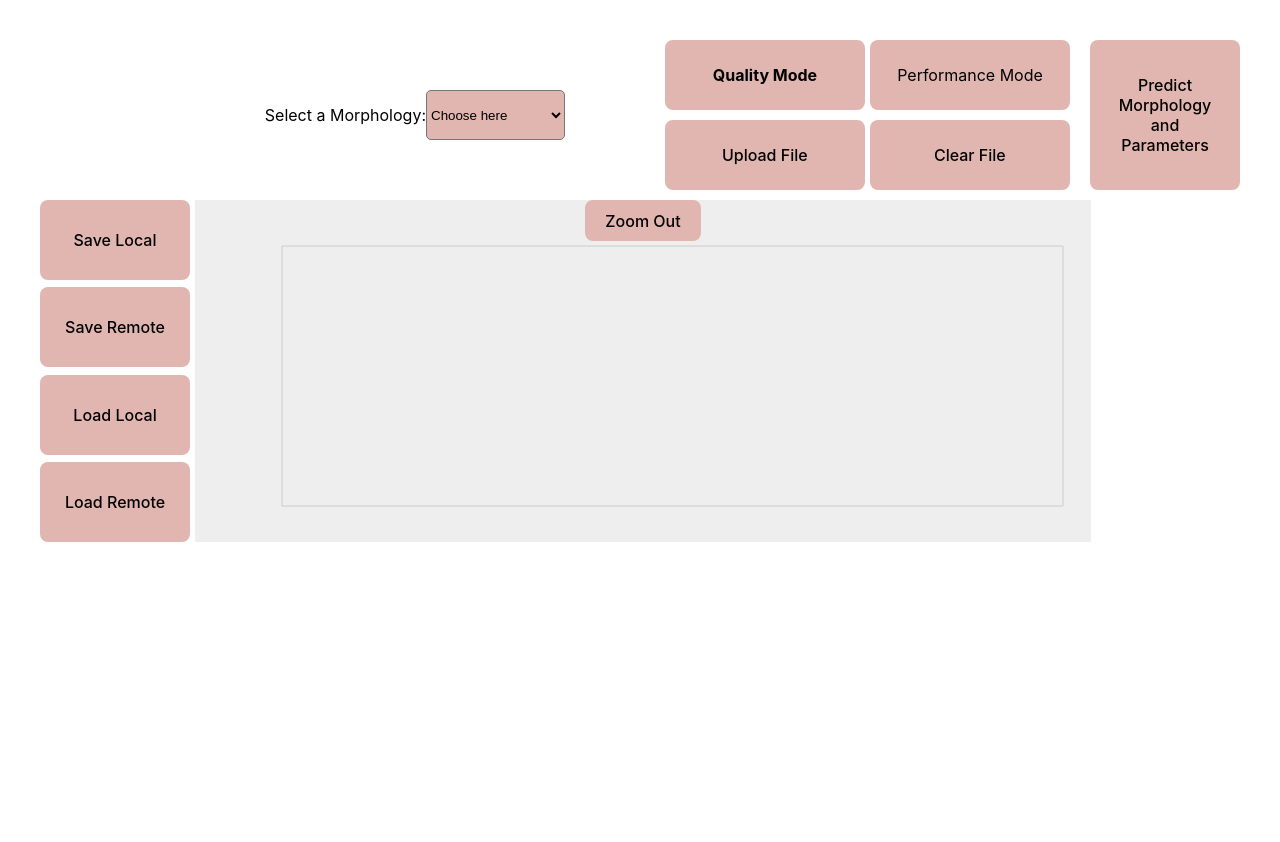
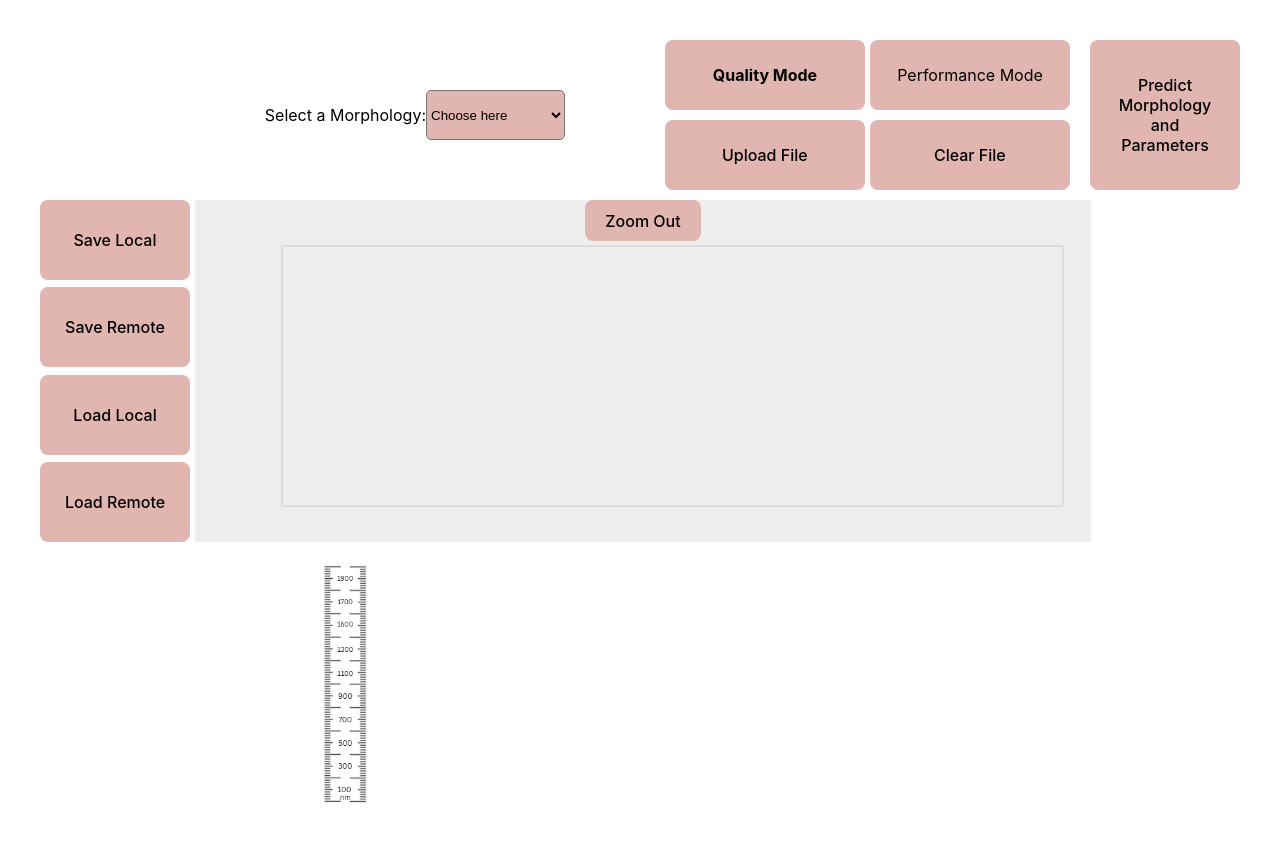
Before and after one commit to CSE-4939W-Team-2/SASGUI, a React (Vite) app in the folder SASGUI-Frontend/: page / in a window 1280 px wide. Shown: the top 842 px of the page. Built offline with nearby package versions, Linux system fonts and the light colour scheme.

Commit message:
Update Page.tsx

```diff
--- a/SASGUI-Frontend/src/components/Page.tsx
+++ b/SASGUI-Frontend/src/components/Page.tsx
@@ -13,6 +13,7 @@ import { useEffect } from "react";
 import { Canvas } from "@react-three/fiber";
 import { Box } from "./cube.js";
 import { currentMorphology } from "../atoms/morphologyTemplate.js";
+import FinalRuler from "../assets/FinalRuler.png";
 export interface sliderObj {
     label: string,
     minVal: number,
@@ -72,6 +73,14 @@ export default function Page(props:Props){
                     <Box shapeType={morphology.replace(/\//g, '')} position={[0, 0, 0]} />
                 </Canvas>
             </div>
+            {/* Image Section */}
+            <div style={{ display: "flex", justifyContent: "center", alignItems: "center", marginTop: "20px" }}>
+                        <img
+                            src={FinalRuler} // Using the imported path
+                            alt="nanometer ruler"
+                            style={{ width: "50px", height: "auto", objectFit: "contain" }}
+                        />
+                    </div>
         </div>
     </div>)
 }
```
